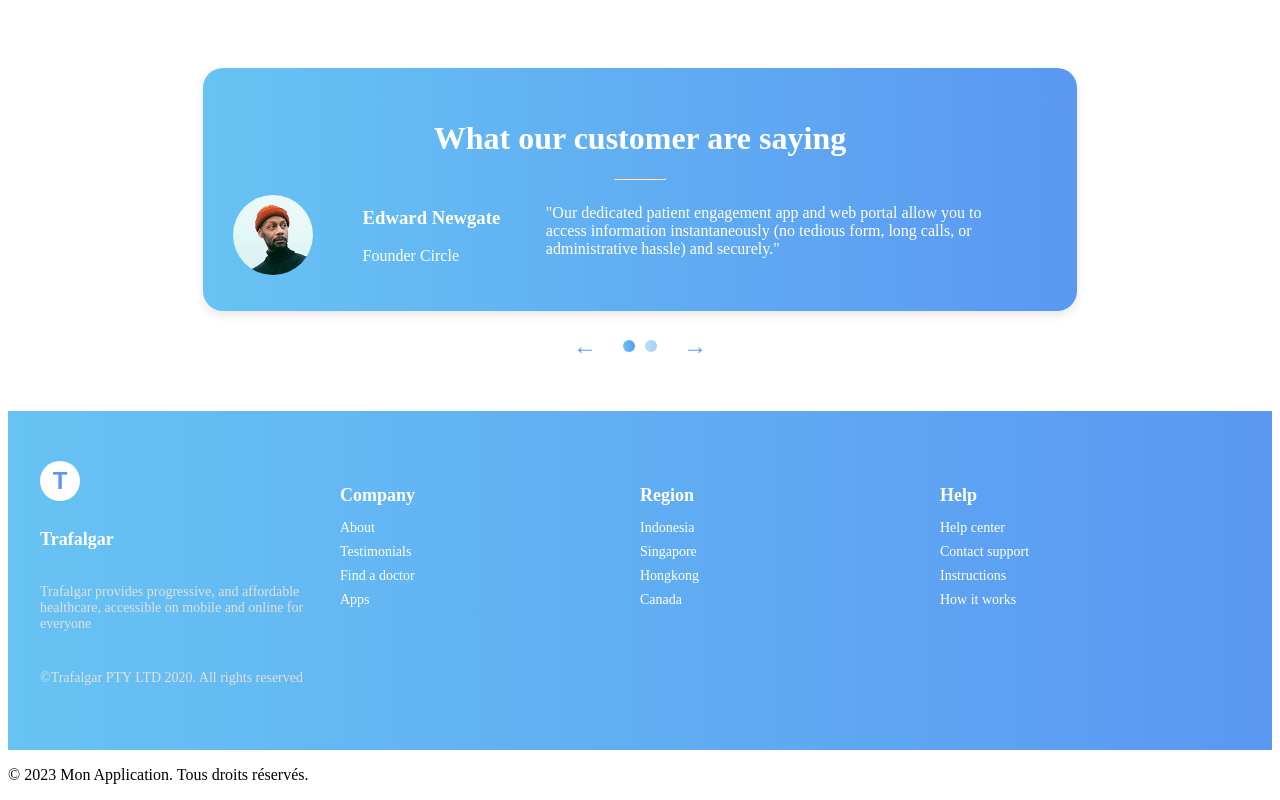
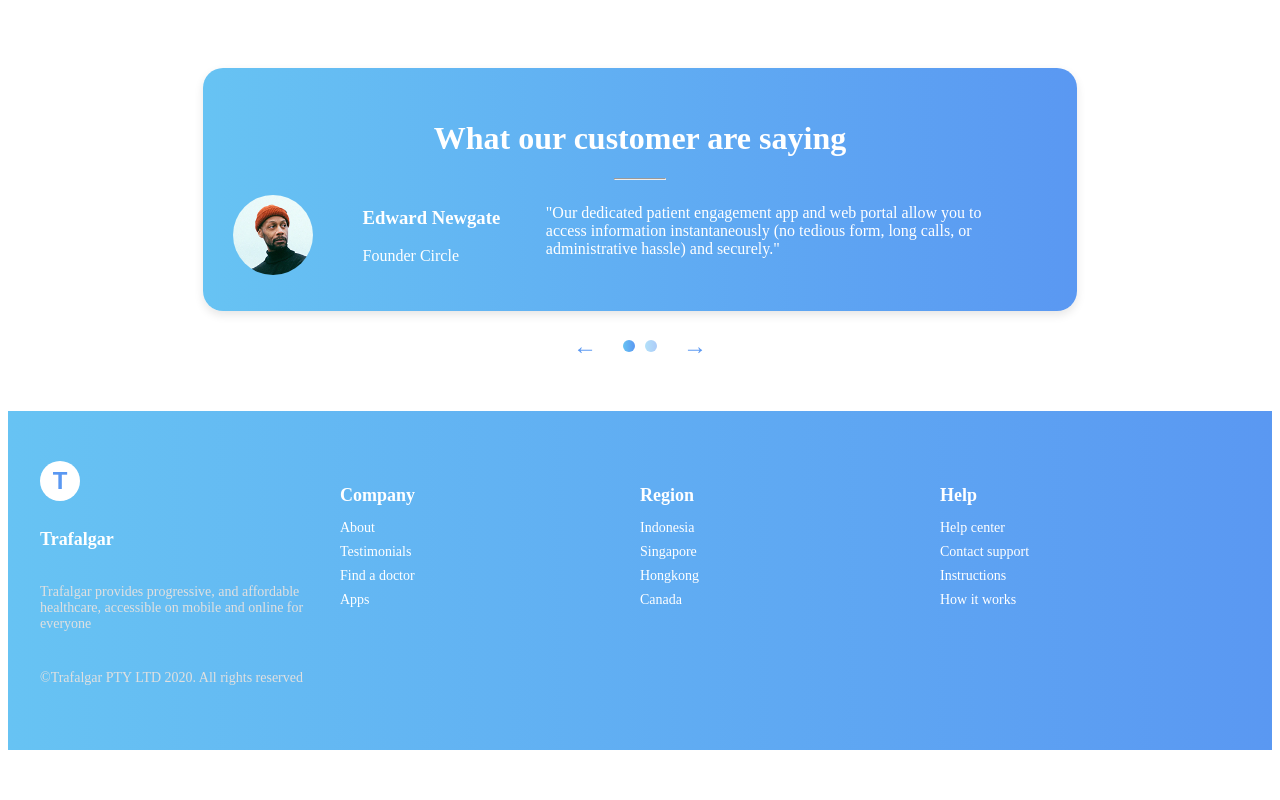
Before and after one commit to nezou1/2025_R4A10_ELFAYEZ_Nezha, an Angular app in the folder tp2/: page / in a window 1280 px wide. Shown: the part 1423-2223 px from the top of the page. After the commit the page ends 2181 px from the top, so only its background shows below. Built offline with nearby package versions, Linux system fonts and the light colour scheme.

Commit message:
creation footer

```diff
--- a/tp2/src/app/app.component.html
+++ b/tp2/src/app/app.component.html
@@ -9,10 +9,6 @@
         <app-footer></app-footer>
         <router-outlet></router-outlet>
       </main>
-
-      <footer>
-        <p>&copy; 2023 Mon Application. Tous droits réservés.</p>
-      </footer>
     </div>
   </div>
 </main>
```
